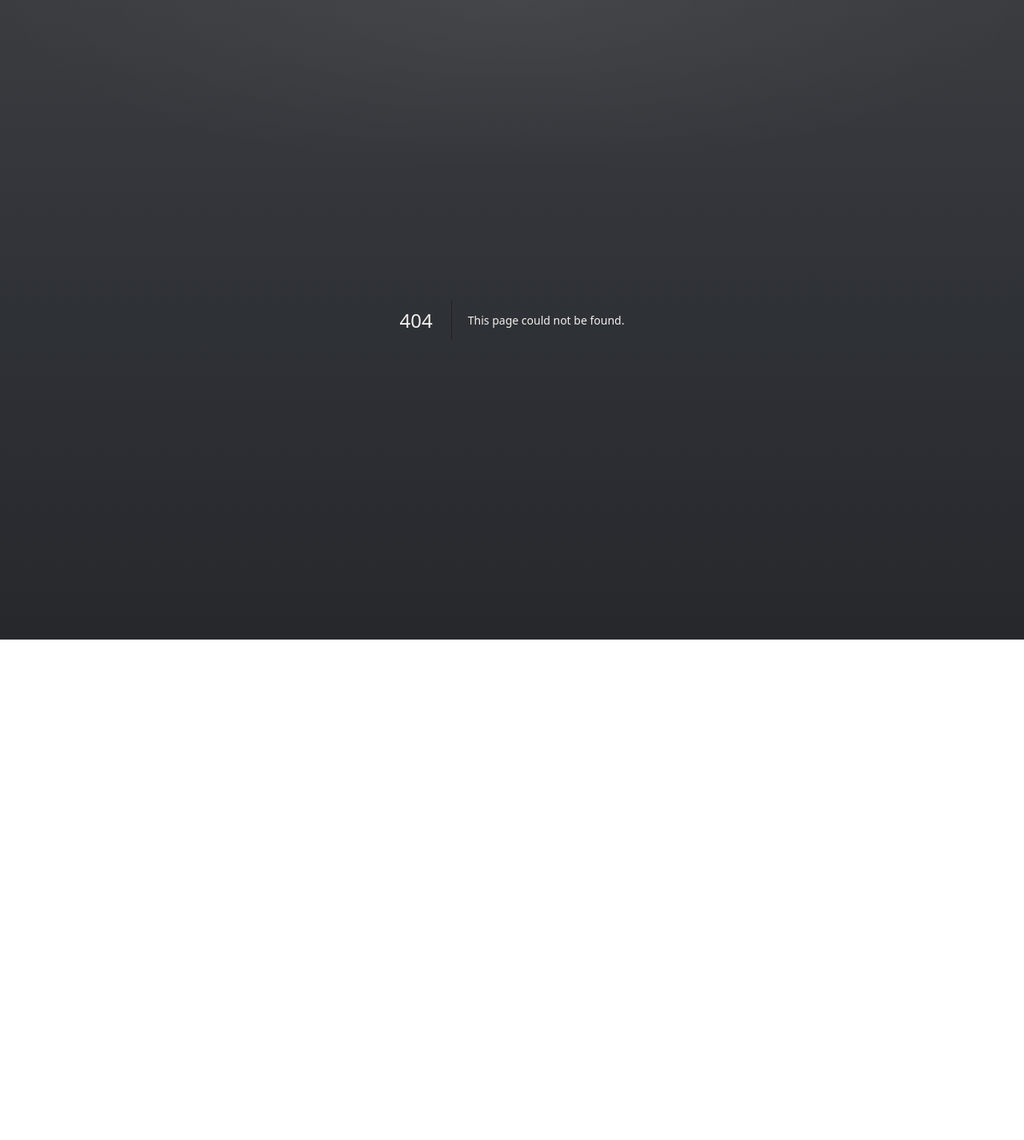
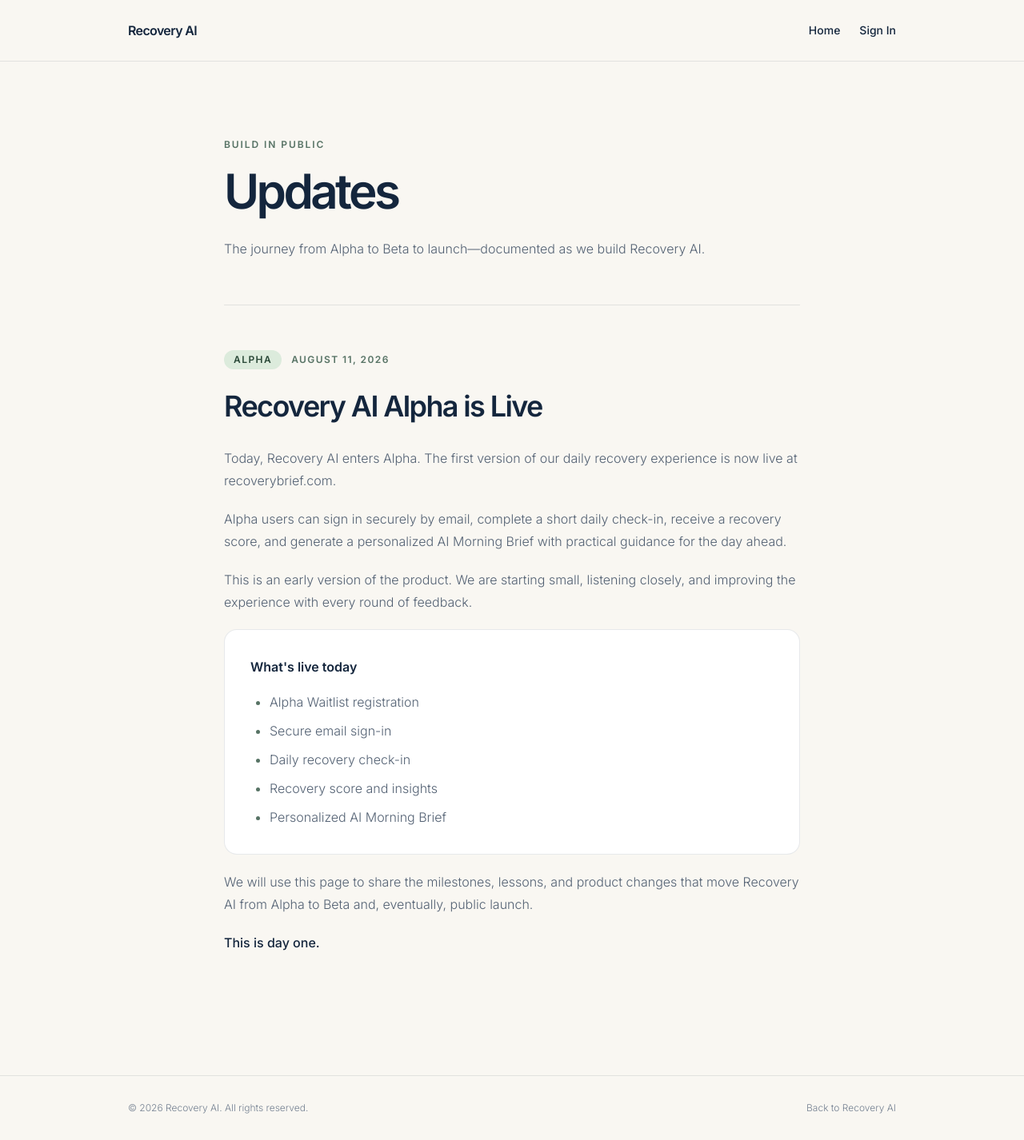
Before and after one commit to ushezy/recovery-ai, a Next.js app: page /updates in a window 1280 px wide. Before the commit this address had no page. Shown: the whole page at 80% size. Before the commit the page ends 800 px from the top, so only its background shows below. Built offline with nearby package versions, Linux system fonts and the light colour scheme.

Commit message:
Add build in public updates page

```diff
--- /dev/null
+++ b/app/updates/page.tsx
@@ -0,0 +1,101 @@
+import type { Metadata } from "next";
+import Link from "next/link";
+
+export const metadata: Metadata = {
+  title: "Updates | Recovery AI",
+  description: "Follow Recovery AI as we build in public, from Alpha to launch.",
+};
+
+export default function UpdatesPage() {
+  return (
+    <div className="min-h-screen bg-[#f9f7f2] text-[#14263d] selection:bg-[#dcebdc]">
+      <header className="border-b border-[#14263d]/10 bg-[#f9f7f2]/95 backdrop-blur-md">
+        <nav
+          className="mx-auto flex h-[76px] max-w-[1040px] items-center justify-between px-6 md:px-10"
+          aria-label="Updates page navigation"
+        >
+          <Link href="/" className="text-base font-semibold tracking-[-0.04em]">
+            Recovery AI
+          </Link>
+          <div className="flex items-center gap-6 text-sm font-medium">
+            <Link href="/" className="transition-colors hover:text-[#577365]">
+              Home
+            </Link>
+            <Link href="/login" className="transition-colors hover:text-[#577365]">
+              Sign In
+            </Link>
+          </div>
+        </nav>
+      </header>
+
+      <main className="mx-auto max-w-[800px] px-6 py-16 md:px-10 md:py-24">
+        <p className="text-xs font-semibold uppercase tracking-[0.16em] text-[#577365]">
+          Build in Public
+        </p>
+        <h1 className="mt-5 text-5xl font-semibold tracking-[-0.06em] md:text-6xl">
+          Updates
+        </h1>
+        <p className="mt-7 max-w-[640px] text-[15px] leading-7 text-[#536173] md:text-base">
+          The journey from Alpha to Beta to launch—documented as we build Recovery AI.
+        </p>
+
+        <div className="mt-14 border-t border-[#14263d]/10">
+          <article className="py-10 md:py-14">
+            <div className="flex flex-wrap items-center gap-3 text-xs font-semibold uppercase tracking-[0.12em] text-[#577365]">
+              <span className="rounded-full bg-[#dcebdc] px-3 py-1 text-[#294837]">
+                Alpha
+              </span>
+              <time dateTime="2026-08-11">August 11, 2026</time>
+            </div>
+
+            <h2 className="mt-6 text-3xl font-semibold leading-tight tracking-[-0.045em] md:text-4xl">
+              Recovery AI Alpha is Live
+            </h2>
+
+            <div className="mt-7 space-y-5 text-[15px] leading-7 text-[#536173] md:text-base">
+              <p>
+                Today, Recovery AI enters Alpha. The first version of our daily recovery
+                experience is now live at recoverybrief.com.
+              </p>
+              <p>
+                Alpha users can sign in securely by email, complete a short daily check-in,
+                receive a recovery score, and generate a personalized AI Morning Brief with
+                practical guidance for the day ahead.
+              </p>
+              <p>
+                This is an early version of the product. We are starting small, listening
+                closely, and improving the experience with every round of feedback.
+              </p>
+
+              <div className="rounded-2xl border border-[#14263d]/10 bg-white p-6 md:p-8">
+                <h3 className="font-semibold text-[#14263d]">What&apos;s live today</h3>
+                <ul className="mt-4 list-disc space-y-2 pl-6 marker:text-[#577365]">
+                  <li>Alpha Waitlist registration</li>
+                  <li>Secure email sign-in</li>
+                  <li>Daily recovery check-in</li>
+                  <li>Recovery score and insights</li>
+                  <li>Personalized AI Morning Brief</li>
+                </ul>
+              </div>
+
+              <p>
+                We will use this page to share the milestones, lessons, and product changes
+                that move Recovery AI from Alpha to Beta and, eventually, public launch.
+              </p>
+              <p className="font-medium text-[#14263d]">This is day one.</p>
+            </div>
+          </article>
+        </div>
+      </main>
+
+      <footer className="border-t border-[#14263d]/10">
+        <div className="mx-auto flex max-w-[1040px] flex-col gap-3 px-6 py-8 text-xs text-[#748091] md:flex-row md:items-center md:justify-between md:px-10">
+          <p>© 2026 Recovery AI. All rights reserved.</p>
+          <Link href="/" className="transition-colors hover:text-[#14263d]">
+            Back to Recovery AI
+          </Link>
+        </div>
+      </footer>
+    </div>
+  );
+}
--- a/components/LaunchSite.tsx
+++ b/components/LaunchSite.tsx
@@ -117,7 +117,7 @@ export function LaunchSite() {
         </section>
       </main>
 
-      <footer className="border-t border-[#14263d]/10"><div className="mx-auto flex max-w-[1200px] flex-col gap-8 px-6 py-10 md:px-10 lg:flex-row lg:items-end lg:justify-between lg:px-16"><div><p className="font-semibold tracking-[-0.03em]">Recovery AI</p><p className="mt-2 max-w-sm text-sm leading-6 text-[#536173]">Helping people make better daily decisions through recovery intelligence.</p></div><div className="flex flex-wrap gap-x-6 gap-y-3 text-sm text-[#536173]"><Link href="/privacy" className="hover:text-[#14263d]">Privacy Policy</Link><Link href="/terms" className="hover:text-[#14263d]">Terms of Service</Link><Link href="/contact" className="hover:text-[#14263d]">Contact</Link></div></div><p className="mx-auto max-w-[1200px] px-6 pb-8 text-xs text-[#748091] md:px-10 lg:px-16">© 2026 Recovery AI. All rights reserved.</p></footer>
+      <footer className="border-t border-[#14263d]/10"><div className="mx-auto flex max-w-[1200px] flex-col gap-8 px-6 py-10 md:px-10 lg:flex-row lg:items-end lg:justify-between lg:px-16"><div><p className="font-semibold tracking-[-0.03em]">Recovery AI</p><p className="mt-2 max-w-sm text-sm leading-6 text-[#536173]">Helping people make better daily decisions through recovery intelligence.</p></div><div className="flex flex-wrap gap-x-6 gap-y-3 text-sm text-[#536173]"><Link href="/updates" className="hover:text-[#14263d]">Updates</Link><Link href="/privacy" className="hover:text-[#14263d]">Privacy Policy</Link><Link href="/terms" className="hover:text-[#14263d]">Terms of Service</Link><Link href="/contact" className="hover:text-[#14263d]">Contact</Link></div></div><p className="mx-auto max-w-[1200px] px-6 pb-8 text-xs text-[#748091] md:px-10 lg:px-16">© 2026 Recovery AI. All rights reserved.</p></footer>
     </div>
   );
 }
```
